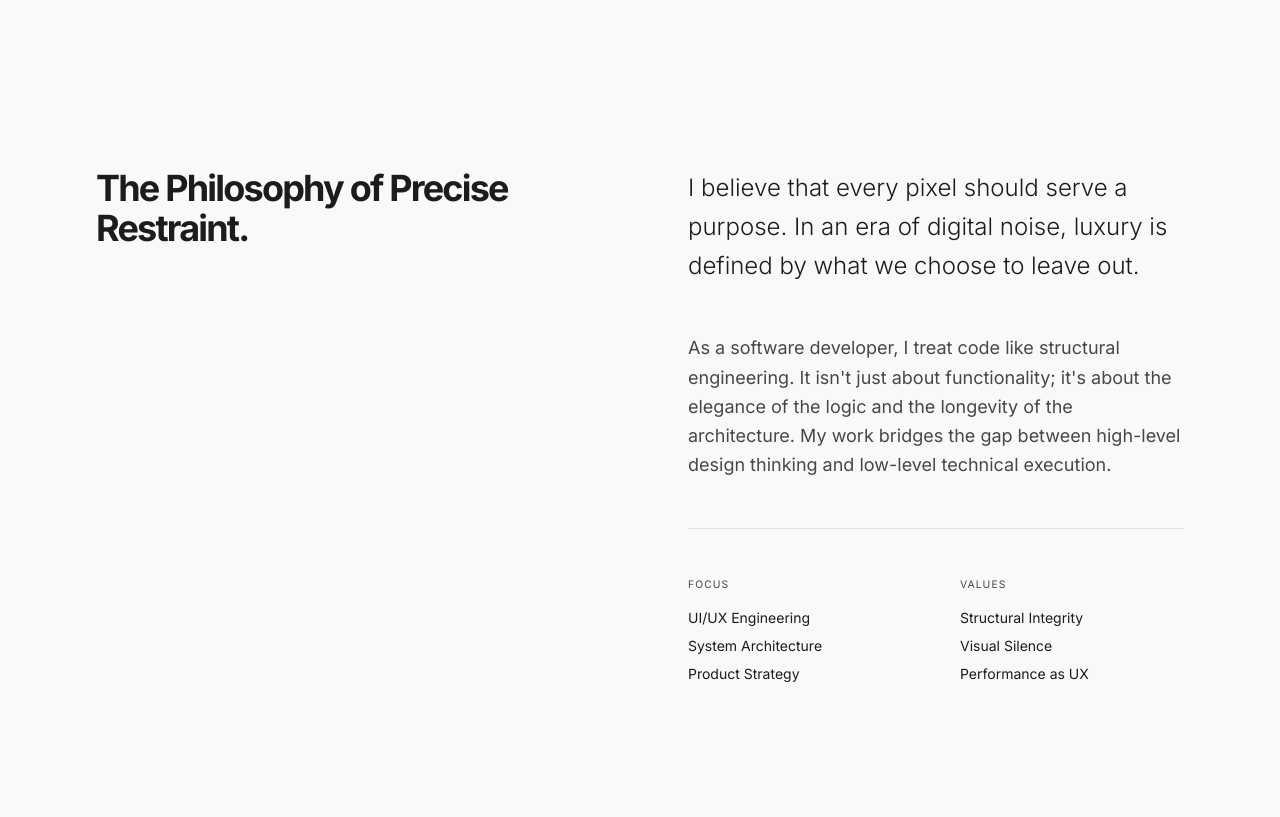
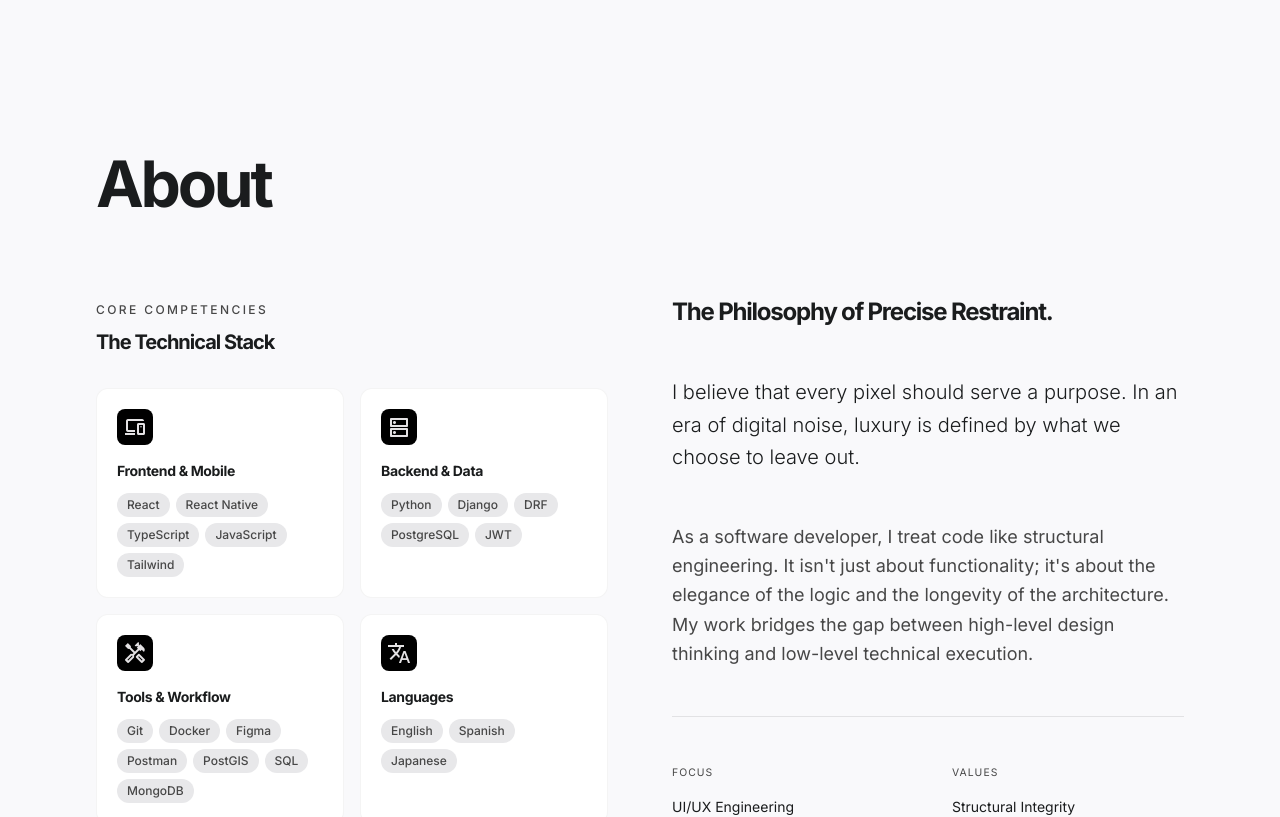
Before and after one commit to Melkoh02/melkoh.dev, a React (Vite) app: page / in a window 1280 px wide. Shown: the part 4780-5597 px from the top of the page. Built offline with nearby package versions, Linux system fonts and the light colour scheme.

Commit message:
Update about section to include tech stack,

```diff
--- a/src/components/organisms/AboutSection.tsx
+++ b/src/components/organisms/AboutSection.tsx
@@ -1,19 +1,89 @@
 import { useTranslation } from "react-i18next";
+import SectionLabel from "../atoms/SectionLabel";
+import MaterialIcon from "../atoms/MaterialIcon";
 
 export default function AboutSection() {
   const { t } = useTranslation();
 
+  const stackCategories = [
+    {
+      icon: "devices",
+      titleKey: "about.stackFrontend",
+      techs: ["React", "React Native", "TypeScript", "JavaScript", "Tailwind"],
+    },
+    {
+      icon: "dns",
+      titleKey: "about.stackBackend",
+      techs: ["Python", "Django", "DRF", "PostgreSQL", "JWT"],
+    },
+    {
+      icon: "handyman",
+      titleKey: "about.stackTools",
+      techs: ["Git", "Docker", "Figma", "Postman", "PostGIS", "SQL", "MongoDB"],
+    },
+    {
+      icon: "translate",
+      titleKey: "about.stackLanguages",
+      techs: [
+        t("about.langEnglish"),
+        t("about.langSpanish"),
+        t("about.langJapanese"),
+      ],
+    },
+  ];
+
   return (
-    <section id="about" className="px-6 lg:px-24 py-40 max-w-7xl mx-auto">
-      <div className="grid grid-cols-1 lg:grid-cols-2 gap-24">
-        <div className="lg:sticky lg:top-40 h-fit">
-          <h2 className="text-4xl font-bold tracking-tighter">
-            {t("about.title")}
-          </h2>
+    <section
+      id="about"
+      className="px-6 lg:px-24 py-32 max-w-7xl mx-auto min-h-dvh flex flex-col justify-center">
+      {/* Main section title — full width */}
+      <h2 className="text-[clamp(2.5rem,5vw,4rem)] font-bold tracking-tighter mb-16">
+        {t("about.sectionTitle")}
+      </h2>
+
+      {/* 2-column layout: tech stack left, philosophy right */}
+      <div className="grid grid-cols-1 lg:grid-cols-2 gap-16">
+        {/* Left — Tech Stack */}
+        <div>
+          <SectionLabel>{t("about.stackLabel")}</SectionLabel>
+          <h3 className="text-xl font-bold tracking-tighter mt-2 mb-8">
+            {t("about.stackTitle")}
+          </h3>
+
+          <div className="grid grid-cols-2 gap-4">
+            {stackCategories.map(cat => (
+              <div
+                key={cat.titleKey}
+                className="bg-surface-container-lowest p-5 rounded-xl border border-outline-variant/20">
+                <div className="w-9 h-9 rounded-lg bg-primary flex items-center justify-center mb-4">
+                  <MaterialIcon
+                    icon={cat.icon}
+                    className="text-lg text-on-primary"
+                  />
+                </div>
+                <h4 className="text-sm font-bold tracking-tight mb-3">
+                  {t(cat.titleKey)}
+                </h4>
+                <div className="flex flex-wrap gap-1.5">
+                  {cat.techs.map(tech => (
+                    <span
+                      key={tech}
+                      className="text-xs font-medium px-2.5 py-1 rounded-full bg-surface-container-high text-on-surface-variant">
+                      {tech}
+                    </span>
+                  ))}
+                </div>
+              </div>
+            ))}
+          </div>
         </div>
 
+        {/* Right — Philosophy */}
         <div className="space-y-12">
-          <p className="text-2xl leading-relaxed text-on-surface font-light">
+          <h3 className="text-2xl font-bold tracking-tighter">
+            {t("about.title")}
+          </h3>
+          <p className="text-xl leading-relaxed text-on-surface font-light">
             {t("about.paragraph1")}
           </p>
           <p className="text-lg text-on-surface-variant leading-relaxed">
--- a/src/localization/locales/en.json
+++ b/src/localization/locales/en.json
@@ -80,6 +80,7 @@
     "role5Item3": "Tech stack: React, React Native, TypeScript, Django REST Framework, PostgreSQL."
   },
   "about": {
+    "sectionTitle": "About",
     "title": "The Philosophy of Precise Restraint.",
     "paragraph1": "I believe that every pixel should serve a purpose. In an era of digital noise, luxury is defined by what we choose to leave out.",
     "paragraph2": "As a software developer, I treat code like structural engineering. It isn't just about functionality; it's about the elegance of the logic and the longevity of the architecture. My work bridges the gap between high-level design thinking and low-level technical execution.",
@@ -90,7 +91,16 @@
     "focusStrategy": "Product Strategy",
     "valuesIntegrity": "Structural Integrity",
     "valuesSilence": "Visual Silence",
-    "valuesPerformance": "Performance as UX"
+    "valuesPerformance": "Performance as UX",
+    "stackLabel": "Core Competencies",
+    "stackTitle": "The Technical Stack",
+    "stackFrontend": "Frontend & Mobile",
+    "stackBackend": "Backend & Data",
+    "stackTools": "Tools & Workflow",
+    "stackLanguages": "Languages",
+    "langEnglish": "English",
+    "langSpanish": "Spanish",
+    "langJapanese": "Japanese"
   },
   "contact": {
     "label": "Ready to build?",
--- a/src/localization/locales/es.json
+++ b/src/localization/locales/es.json
@@ -80,6 +80,7 @@
     "role5Item3": "Stack: React, React Native, TypeScript, Django REST Framework, PostgreSQL."
   },
   "about": {
+    "sectionTitle": "Acerca",
     "title": "La Filosofía de la Restricción Precisa.",
     "paragraph1": "Creo que cada píxel debe servir un propósito. En una era de ruido digital, el lujo se define por lo que elegimos omitir.",
     "paragraph2": "Como desarrollador de software, trato el código como ingeniería estructural. No se trata solo de funcionalidad; se trata de la elegancia de la lógica y la longevidad de la arquitectura. Mi trabajo cierra la brecha entre el pensamiento de diseño de alto nivel y la ejecución técnica de bajo nivel.",
@@ -90,7 +91,16 @@
     "focusStrategy": "Estrategia de Producto",
     "valuesIntegrity": "Integridad Estructural",
     "valuesSilence": "Silencio Visual",
-    "valuesPerformance": "Rendimiento como UX"
+    "valuesPerformance": "Rendimiento como UX",
+    "stackLabel": "Competencias Clave",
+    "stackTitle": "El Stack Técnico",
+    "stackFrontend": "Frontend & Móvil",
+    "stackBackend": "Backend & Datos",
+    "stackTools": "Herramientas & Flujo",
+    "stackLanguages": "Idiomas",
+    "langEnglish": "Inglés",
+    "langSpanish": "Español",
+    "langJapanese": "Japonés"
   },
   "contact": {
     "label": "¿Listo para construir?",
```
